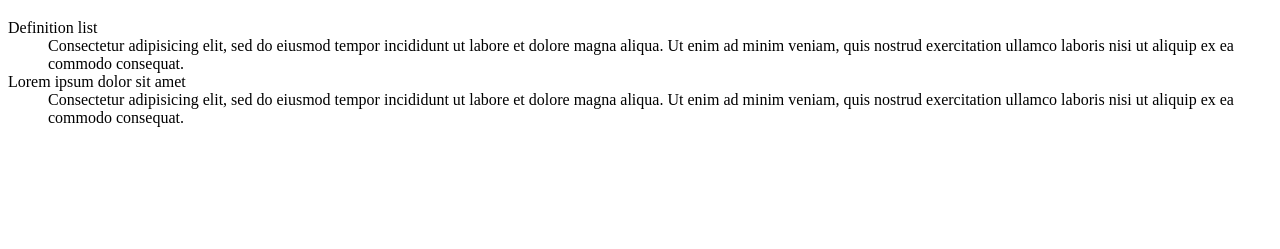
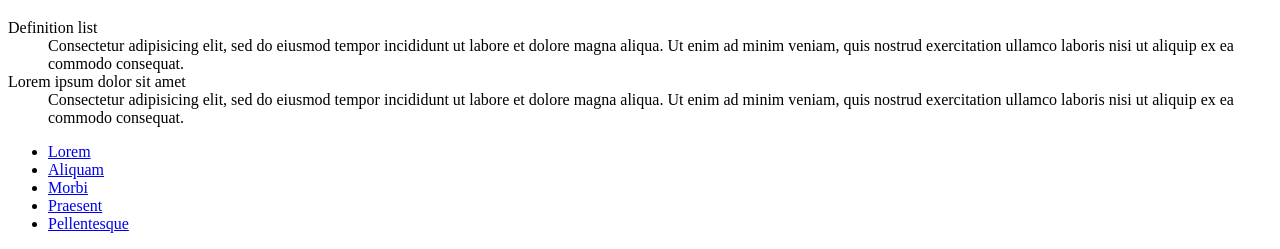
Before and after one commit to theodore-testuser/gitworkshop, a plain HTML site: page index.html in a window 1280 px wide. Shown: the part 784-1033 px from the top of the page. Before the commit the page ends 927 px from the top, so only its background shows below. Drawn offline with Linux system fonts and the light colour scheme.

Commit message:
add navigation

```diff
--- a/index.html
+++ b/index.html
@@ -51,5 +51,16 @@
 		commodo consequat.</dd>
 		</dl>
 
+		<nav>
+		  <ul>
+		    <li><a href="#nowhere" title="Lorum ipsum dolor sit amet">Lorem</a></li>
+		    <li><a href="#nowhere" title="Aliquam tincidunt mauris eu risus">Aliquam</a></li>
+		    <li><a href="#nowhere" title="Morbi in sem quis dui placerat ornare">Morbi</a></li>
+		    <li><a href="#nowhere" title="Praesent dapibus, neque id cursus faucibus">Praesent</a></li>
+		    <li><a href="#nowhere" title="Pellentesque fermentum dolor">Pellentesque</a></li>
+		  </ul>
+		</nav>
+
+
     </body>
 </html>
```
